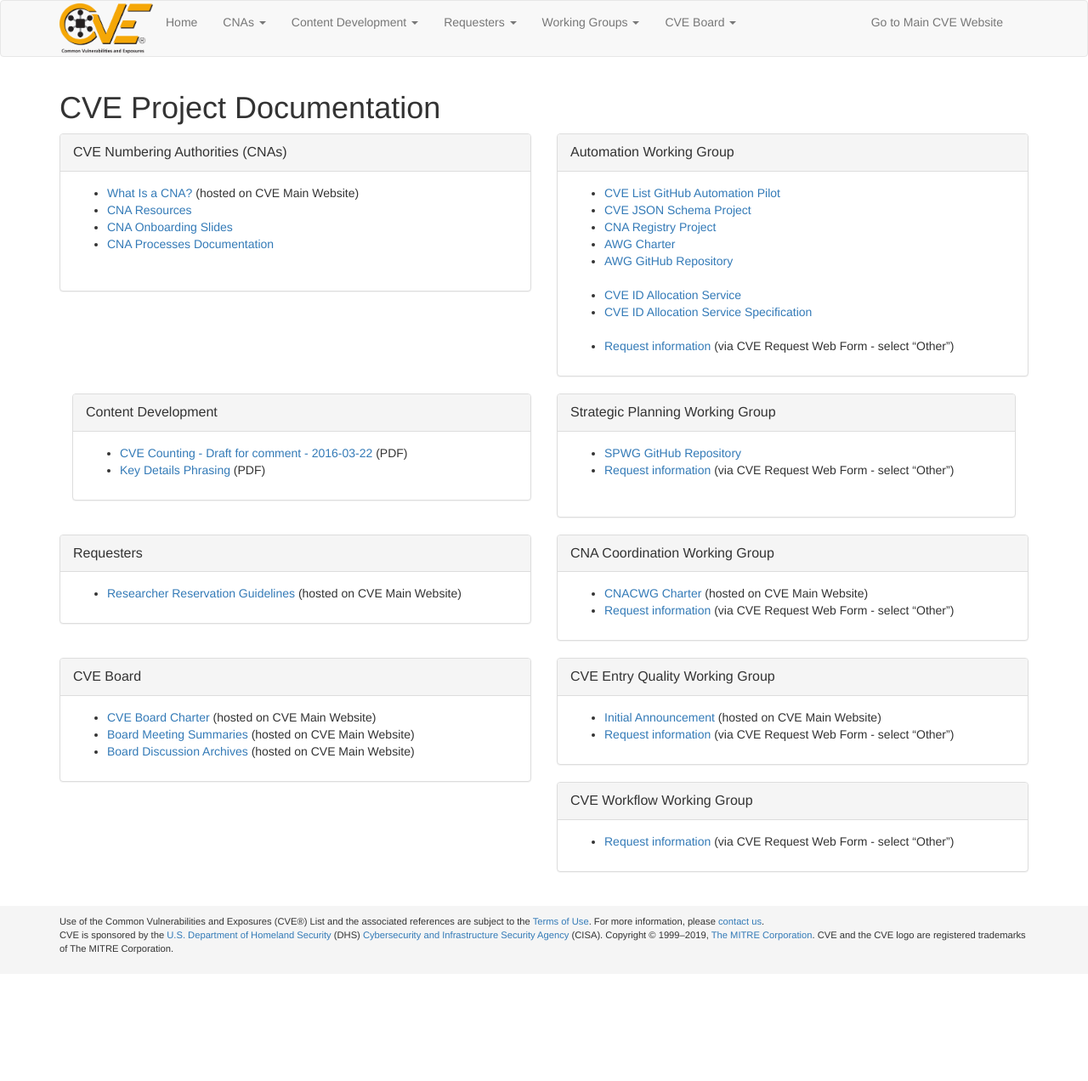
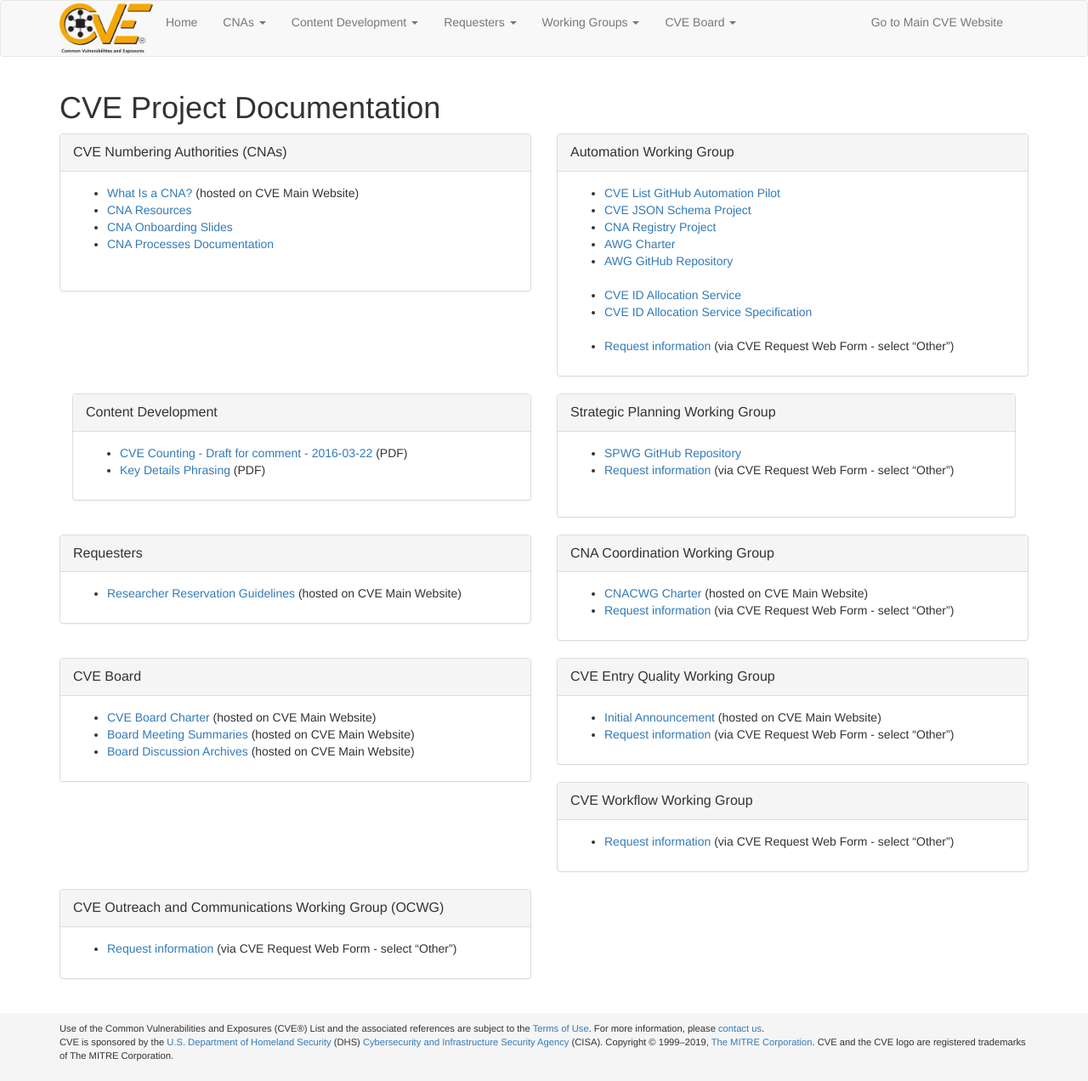
Before and after one commit to CVEProject/cveproject.github.io, a Jekyll site: the page built from docs/index.md, in a window 1280 px wide. Shown: the whole page at 85% size. Built offline with Jekyll 4.4.1, drawn with Linux system fonts in a browser that asks for light colours; nearby versions of some CDN libraries; before the commit the page ends 1146 px from its top, so only the background shows below that.

Commit message:
Update /docs/index.md to add OCWG

```diff
--- a/docs/index.md
+++ b/docs/index.md
@@ -146,4 +146,18 @@ layout: page
     </div>
   </div>
 
+  <div class="col-md-6">
+    <div class="panel panel-default">
+      <div class="panel-heading">
+        <div class="panel-title">CVE Outreach and Communications Working Group (OCWG)</div>
+      </div>
+      <div class="panel-body">
+       <ul>
+         <li markdown="span">[Request information](https://cveform.mitre.org/) (via CVE Request Web Form - select “Other”)</li>
+       </ul>
+      </div>
+    </div>
+  </div>
+
+
 </div>
```
